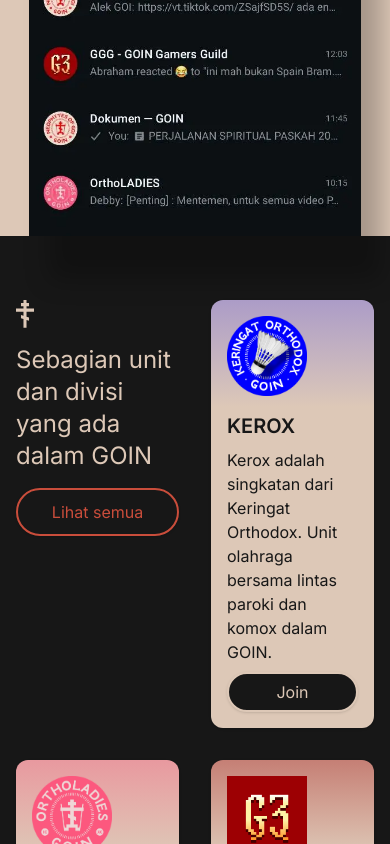
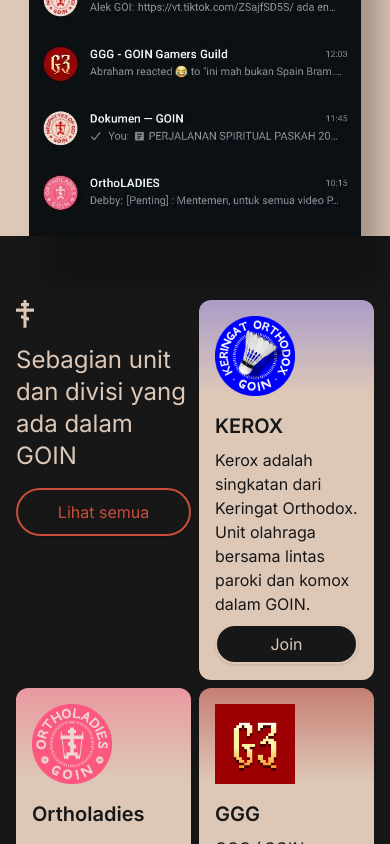
Before and after one commit to sabakodev/goin, a Next.js app: page / in a window 390 px wide. Shown: the part 2695-3539 px from the top of the page. Built offline with nearby package versions, Linux system fonts and the light colour scheme.

Commit message:
update landing division layout

```diff
--- a/src/components/landing/divisions.tsx
+++ b/src/components/landing/divisions.tsx
@@ -7,7 +7,7 @@ export default function Divisions() {
 
 	return (
 		<div className="bg-neutral-900">
-			<div className="grid grid-flow-row-dense grid-cols-2 lg:grid-cols-3 xl:grid-cols-5 px-4 xl:px-0 max-w-7xl mx-auto py-16 gap-8">
+			<div className="grid grid-flow-row-dense grid-cols-2 lg:grid-cols-3 xl:grid-cols-5 px-4 xl:px-0 max-w-7xl mx-auto py-16 gap-2 sm:gap-8">
 				<div className="text-primary space-y-4 lg:max-w-96">
 					<Image src="/cross.svg" width={18} height={28} alt="☦" className="hover:animate-pulse cursor-grabbing" />
 					<h1 className="text-2xl">Sebagian unit dan divisi yang ada dalam GOIN</h1>
```
